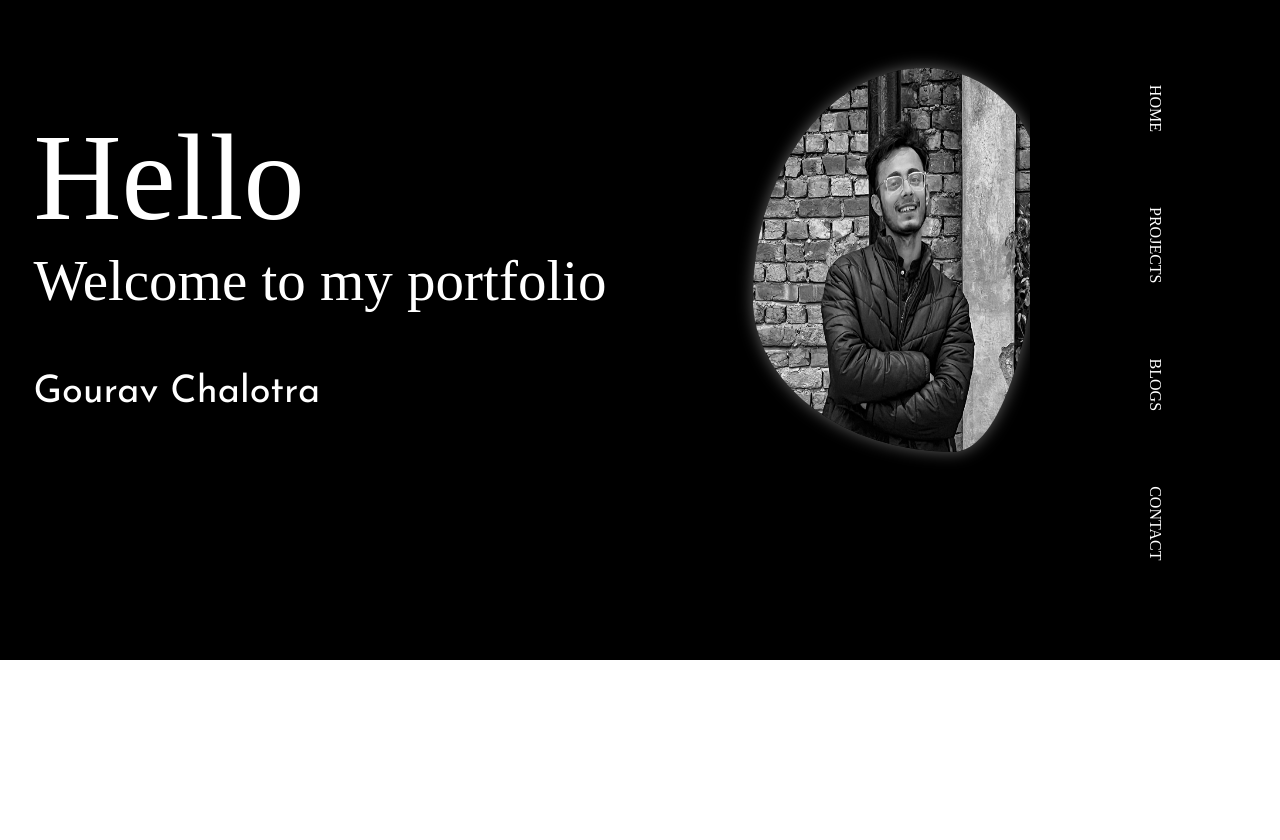
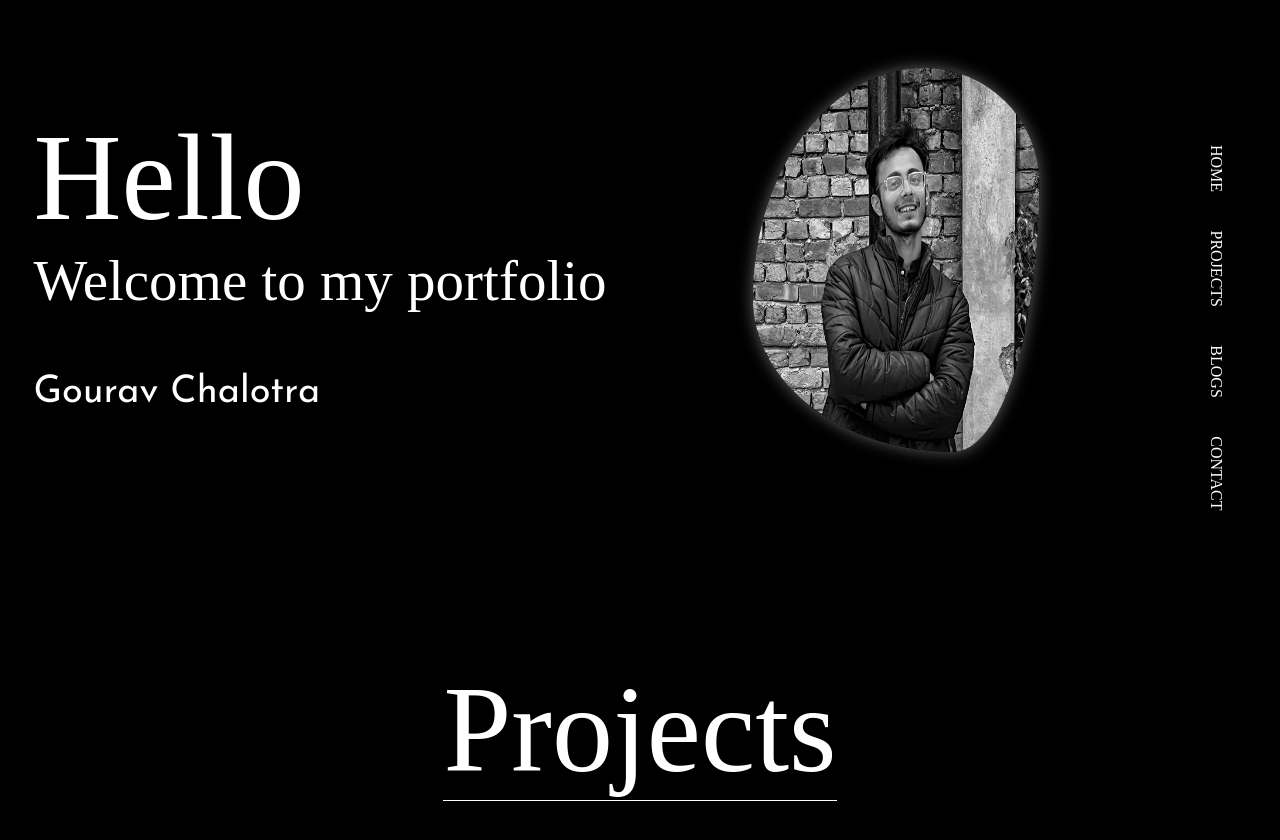
Before and after one commit to gourav-chalotra/portfolio, a plain HTML site: page index.html in a window 1280 px wide. Shown: the part 140-980 px from the top of the page. Drawn offline with Linux system fonts and the light colour scheme; a web font is replaced by a local one.

Commit message:
adding project sesction version 1.3.1

```diff
--- a/Home.css
+++ b/Home.css
@@ -113,6 +113,8 @@ body {
 }
 
 .navbar {
+    width: 10%;
+    height: 100%;
     position: fixed;
     top: 0;
     right: 0;
@@ -123,13 +125,17 @@ body {
     height: 100vh;
 }
 
-.ele {
+.ele a{
+    width: auto;
+    height: auto;
     color: white;
     font-family: Italiana;
     transition: 0.3s;
+    text-decoration: none;
+    width: auto;
 }
 
-.ele:hover {
+.ele:hover a {
     cursor: pointer;
     text-decoration: line-through;
     color: white;
@@ -138,15 +144,33 @@ body {
 }
 
 .sections {
+    width: 100%;
+    height: 100%;
     display: flex;
     justify-self: left;
     align-items: center;
     gap: 30%;
-    margin-bottom: 40%;
+    margin-bottom: 80%;
     rotate: 90deg;
 }
 
 .ProjectPage {
+    background-color: black;
     width: 100%;
-    height: 100vh;
+    height: 100vh
 }
+.ProjectHeading
+{
+    display: flex;
+    justify-content: center;
+    align-items: center;
+    width: 100%;
+    color: white;
+    font-size: 122px;
+    font-family: Italiana;
+    height: auto;
+}
+.text
+{
+    border-bottom: 1px solid white;
+}
--- a/index.html
+++ b/index.html
@@ -9,7 +9,7 @@
 <link rel="stylesheet" href="Home.css">
 
 <body>
-    <div class="HomePage">
+    <div id="home" class="HomePage">
         <div class="headingSection">
             <div class="head">
                 <div class="heading">Hello</div>
@@ -22,15 +22,17 @@
         </div>
         <div class="navbar">
             <div class="sections">
-                <div class="home ele">HOME</div>
-                <div class="projects ele">PROJECTS</div>
-                <div class="blogs ele">BLOGS</div>
-                <div class="contact ele">CONTACT</div>
+                <div class="home ele"> <a href="#home">HOME</a></div>
+                <div class="projects ele"> <a href="#Projects">PROJECTS</a></div>
+                <div class="blogs ele"> <a href="">BLOGS</a></div>
+                <div class="contact ele"> <a href="">CONTACT</a></div>
             </div>
         </div>
     </div>
     <div class="ProjectPage">
-
+        <div id="Projects" class="ProjectHeading">
+        <span class="text">Projects</span>
+        </div>
     </div>
 </body>
 
```
